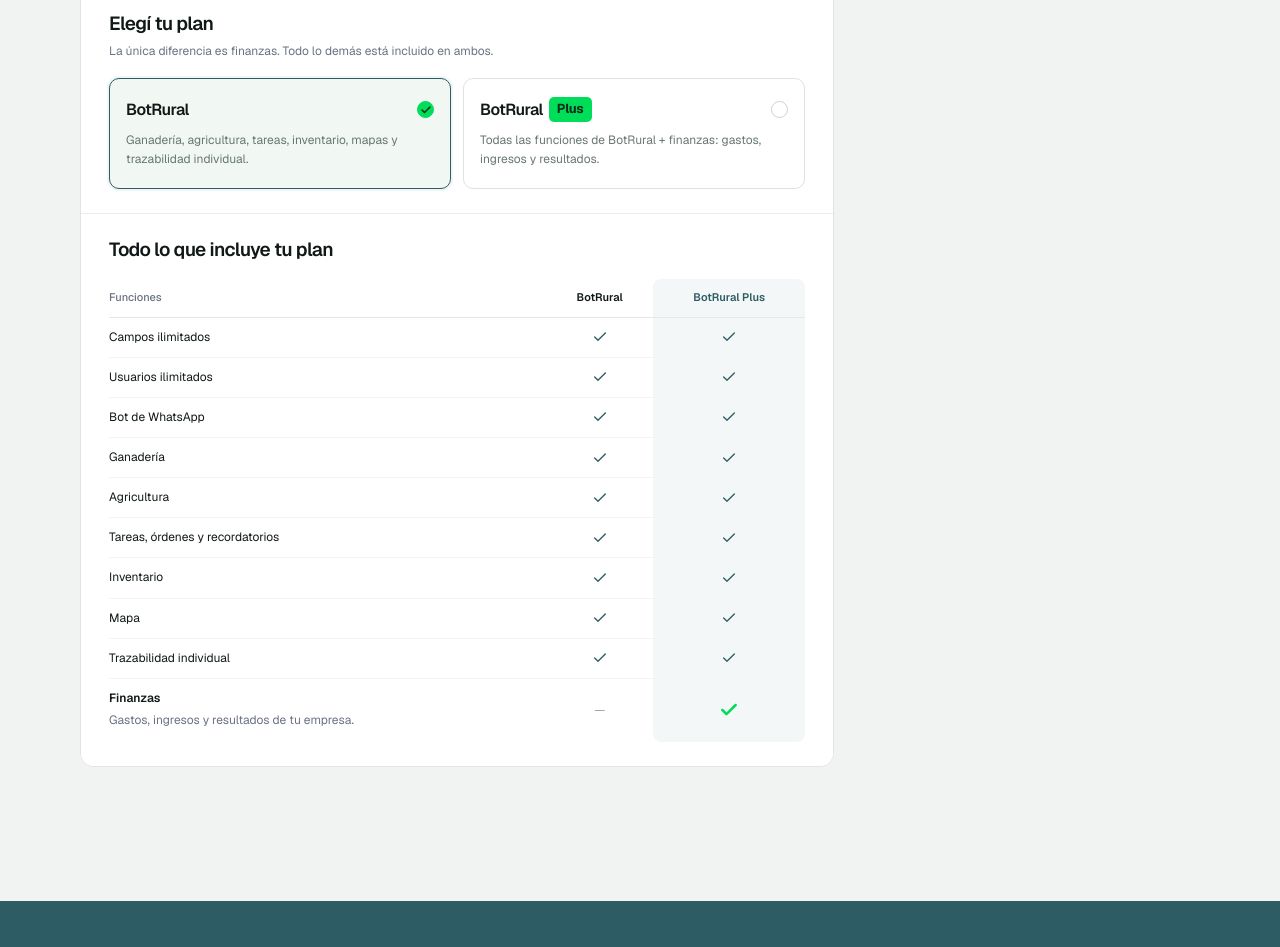
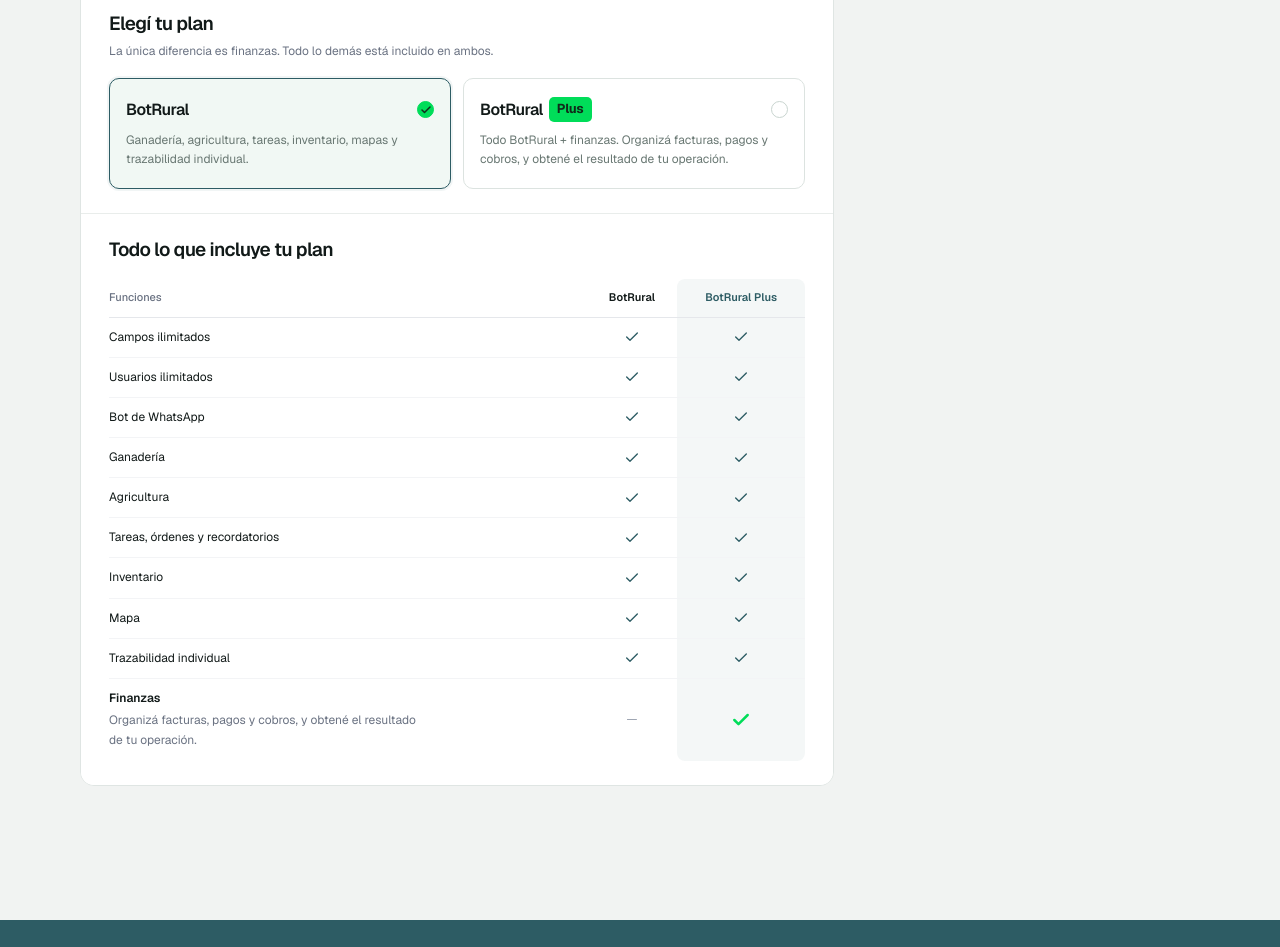
Before and after one commit to talalandig/landingbotrural, a Next.js app: page /pricing in a window 1280 px wide. Shown: the part 1080-2027 px from the top of the page. Built offline with nearby package versions, Linux system fonts and the light colour scheme.

Commit message:
Describe finanzas con facturas pagos cobros y resultado de operacion

```diff
--- a/app/pricing/page.tsx
+++ b/app/pricing/page.tsx
@@ -100,14 +100,14 @@
           <div className={styles.planGrid} role="group" aria-label="Elegí tu plan">
             {[false, true].map(plus => <button key={String(plus)} type="button" aria-pressed={empresa.plus === plus} onClick={() => update({ plus })} className={styles.planCard}>
               <span className={styles.planTitle}><strong>BotRural</strong>{plus && <span className={styles.planBadge}>Plus</span>}<span className={styles.planIndicator} aria-hidden="true">{empresa.plus === plus && <Check size={12} strokeWidth={3} />}</span></span>
-              <span className={styles.planDescription}>{plus ? 'Todas las funciones de BotRural + finanzas: gastos, ingresos y resultados.' : 'Ganadería, agricultura, tareas, inventario, mapas y trazabilidad individual.'}</span>
+              <span className={styles.planDescription}>{plus ? 'Todo BotRural + finanzas. Organizá facturas, pagos y cobros, y obtené el resultado de tu operación.' : 'Ganadería, agricultura, tareas, inventario, mapas y trazabilidad individual.'}</span>
             </button>)}
           </div>
         </section>
 
         <section className={`${cardClass} mt-4`}>
           <h2 className="text-lg font-bold">Todo lo que incluye tu plan</h2>
-          <div className="mt-4 overflow-x-auto"><table className="w-full text-left text-xs sm:text-sm"><thead><tr className="border-b border-gray-200"><th scope="col" className="py-3 pr-2 font-medium text-gray-500">Funciones</th><th scope="col" className="px-2 py-3 text-center font-semibold">BotRural</th><th scope="col" className="rounded-t-lg bg-[#2D5C64]/5 px-2 py-3 text-center font-semibold text-[#2D5C64]">BotRural Plus</th></tr></thead><tbody>{features.map(feature => <tr key={feature} className="border-b border-gray-100"><th scope="row" className="py-2.5 pr-2 font-normal">{feature}</th><td className="px-2 py-2.5 text-center"><Check size={16} aria-label="Incluido" className="mx-auto text-[#2D5C64]" /></td><td className="bg-[#2D5C64]/5 px-2 py-2.5 text-center"><Check size={16} aria-label="Incluido" className="mx-auto text-[#2D5C64]" /></td></tr>)}<tr><th scope="row" className="py-3 pr-2 font-semibold">Finanzas<span className="mt-1 block max-w-xs text-xs font-normal leading-relaxed text-gray-500">Gastos, ingresos y resultados de tu empresa.</span></th><td className="px-2 py-3 text-center text-gray-400"><span aria-label="No incluido">—</span></td><td className="rounded-b-lg bg-[#2D5C64]/5 px-2 py-3 text-center"><Check size={20} strokeWidth={3} aria-label="Incluido" className="mx-auto text-[#00DD59]" /></td></tr></tbody></table></div>
+          <div className="mt-4 overflow-x-auto"><table className="w-full text-left text-xs sm:text-sm"><thead><tr className="border-b border-gray-200"><th scope="col" className="py-3 pr-2 font-medium text-gray-500">Funciones</th><th scope="col" className="px-2 py-3 text-center font-semibold">BotRural</th><th scope="col" className="rounded-t-lg bg-[#2D5C64]/5 px-2 py-3 text-center font-semibold text-[#2D5C64]">BotRural Plus</th></tr></thead><tbody>{features.map(feature => <tr key={feature} className="border-b border-gray-100"><th scope="row" className="py-2.5 pr-2 font-normal">{feature}</th><td className="px-2 py-2.5 text-center"><Check size={16} aria-label="Incluido" className="mx-auto text-[#2D5C64]" /></td><td className="bg-[#2D5C64]/5 px-2 py-2.5 text-center"><Check size={16} aria-label="Incluido" className="mx-auto text-[#2D5C64]" /></td></tr>)}<tr><th scope="row" className="py-3 pr-2 font-semibold">Finanzas<span className="mt-1 block max-w-xs text-xs font-normal leading-relaxed text-gray-500">Organizá facturas, pagos y cobros, y obtené el resultado de tu operación.</span></th><td className="px-2 py-3 text-center text-gray-400"><span aria-label="No incluido">—</span></td><td className="rounded-b-lg bg-[#2D5C64]/5 px-2 py-3 text-center"><Check size={20} strokeWidth={3} aria-label="Incluido" className="mx-auto text-[#00DD59]" /></td></tr></tbody></table></div>
         </section>
         </div>
         <aside aria-label="Resumen de tu suscripción" className={styles.summary}>
```
